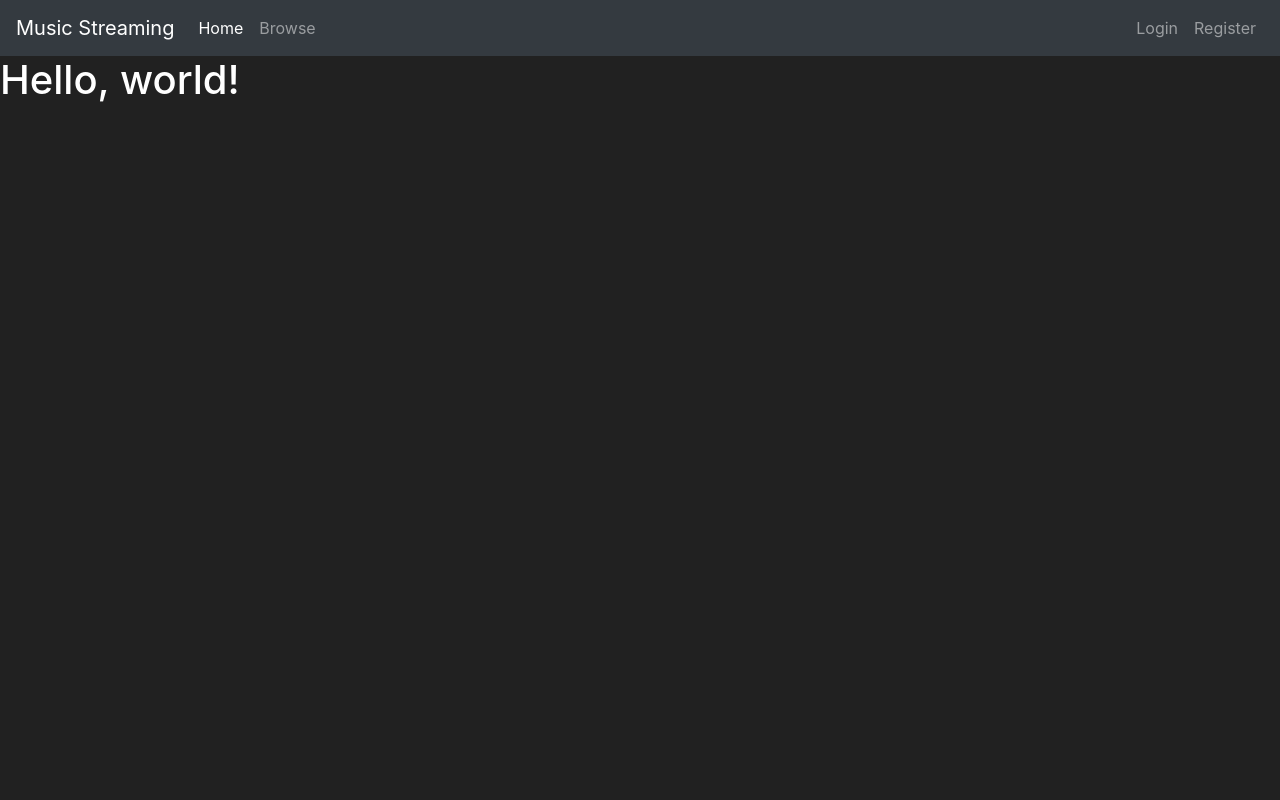
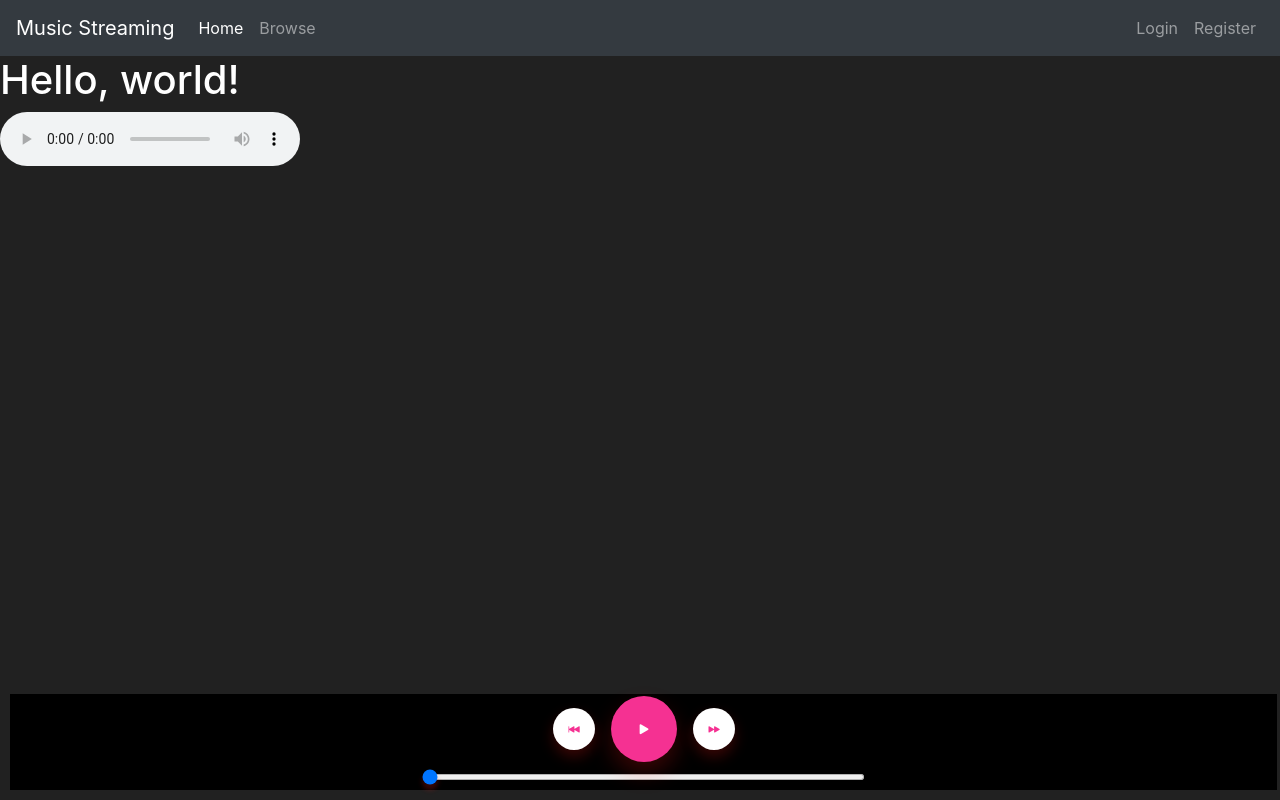
Before and after one commit to Istentel/Music-Stream-Platform, a Flask app: page / in a window 1280 px wide. Run offline with Flask 2, Linux system fonts and the light colour scheme; some libraries are stand-ins or nearby versions.

Commit message:
added playbar

```diff
--- a/docker-compose.yaml
+++ b/docker-compose.yaml
@@ -23,4 +23,4 @@ services:
       - MYSQL_HOST=mysql_db
       - MYSQL_PORT=3306
     ports:
-      - '3306:3306'
+      - '3307:3306'
--- a/flask_server/web/routes.py
+++ b/flask_server/web/routes.py
@@ -4,14 +4,28 @@ from web.forms import RegisterForm, LoginForm
 from web.models import User
 from flask_login import login_user, logout_user
 
+progress = 25
+
 @app.route('/')
 @app.route('/home')
 def home_page():
-    return render_template('home.html')
+    return render_template('home.html', flash_message=True)
 
 @app.route('/about/<username>')
 def about_page(username):
     return f'<h1>This is the about page of {username}'
+
+@app.route('/play')
+def play():
+    global progress
+    progress += 10
+    if progress > 100:
+        progress = 100
+    return redirect(url_for('home_page'))
+
+@app.route('/pause')
+def pause():
+    return redirect(url_for('home_page'))
 
 @app.route('/login', methods=['GET', 'POST'])
 def login_page():
--- a/flask_server/web/templates/base.html
+++ b/flask_server/web/templates/base.html
@@ -7,6 +7,8 @@
 
     <!-- Bootstrap CSS -->
     <link rel="stylesheet" href="https://cdn.jsdelivr.net/npm/bootstrap@4.5.3/dist/css/bootstrap.min.css" integrity="sha384-TX8t27EcRE3e/ihU7zmQxVncDAy5uIKz4rEkgIXeMed4M0jlfIDPvg6uqKI2xXr2" crossorigin="anonymous">
+    <link href="https://stackpath.bootstrapcdn.com/bootstrap/4.5.2/css/bootstrap.min.css" rel="stylesheet">
+    <link rel="stylesheet" href="https://cdn.jsdelivr.net/npm/bootstrap-icons@1.11.3/font/bootstrap-icons.min.css">
 
     <title>
         {% block title %}
@@ -67,6 +69,8 @@
 
     {% endblock %}
 
+    <!-- Playbar -->
+    {% include 'playbar.html' %}
 
     <!-- Optional JavaScript; choose one of the two! -->
 
--- /dev/null
+++ b/flask_server/web/templates/playbar.html
@@ -0,0 +1,127 @@
+<html>
+<head>
+  <style>
+    .playbar{
+      background: black;
+      position: fixed;
+      left: 10px;
+      bottom: 10px;
+      width: 99%;
+    }
+    .progressbar{
+      display: flex;
+      justify-content: center;
+      align-items: center;
+    }
+
+    #progress{
+      -webkit-appearance: button;
+      width: 35%;
+      height: 6px;
+      background: #f53192;
+      border-radius: 4px;
+      cursor: pointer;
+      margin: 10px 0;
+    }
+
+    #progress::-webkit-slider-thumb{
+      -webkit-appearance: none;
+      background: #f53192;
+      width: 30px;
+      height: 30px;
+      border-radius: 50%;
+      border: 8px solid  #fff;
+      box-shadow: 0 5px 5px rgba(255, 26, 26, 0.22);
+    }
+
+    .controls{
+      display: flex;
+      justify-content: center;
+      align-items: center;
+    }
+
+    .controls div{
+      transform: scale(0.7);
+      width: 60px;
+      height: 60px;
+      margin: 5px;
+      background: #fff;
+      display: inline-flex;
+      align-items: center;
+      justify-content: center;
+      border-radius: 50%;
+      color: #f53192;
+      box-shadow: 0 10px 20px rgba(255, 26, 25, 0.22);
+      cursor: pointer;
+    }
+
+    .controls div:nth-child(2){
+      transform: scale(1.1);
+      background: #f53192;
+      color: #fff;
+    }
+  </style>
+</head>
+<body>
+
+  <audio controls id="song">
+    <source src="Allie_X_Downtown.mp3" type="audio/mpeg">
+  </audio>
+
+  <div class="playbar">
+    <div class="controls">
+      <div><i class="bi bi-skip-backward-fill"></i></div>
+      <div onclick="playPause()"><i class="bi bi-play-fill" id="ctrlIcon"></i></div>
+      <div><i class="bi bi-fast-forward-fill"></i></div>
+    </div>
+    <div class="progressbar">
+      <input type="range" value="0" id="progress">
+    </div>
+  </div>
+
+
+  <!-- Bootstrap JS and dependencies -->
+  <script src="https://code.jquery.com/jquery-3.5.1.slim.min.js"></script>
+  <script src="https://cdn.jsdelivr.net/npm/@popperjs/core@2.5.4/dist/umd/popper.min.js"></script>
+  <script src="https://stackpath.bootstrapcdn.com/bootstrap/4.5.2/js/bootstrap.min.js"></script>
+
+  <script>
+    let progressbar = document.getElementById("progressbar");
+    let song = document.getElementById("song");
+    let ctrlIcon = document.getElementById("ctrlIcon");
+
+    song.onloadedmetadata = function(){
+      progressbar.max = song.duration;
+      progressbar.value = song.currentTime;
+    }
+
+    function playPause(){
+      console.log(window.location.pathname + "\n");
+      console.log(window.location.href + "\n");
+      if(ctrlIcon.classList.contains("bi-pause")){
+        song.pause();
+        ctrlIcon.classList.remove("bi-pause");
+        ctrlIcon.classList.add("bi-play");
+      }
+      else{
+        song.play();
+        ctrlIcon.classList.add("bi-pause");
+        ctrlIcon.classList.remove("bi-play");
+      }
+    }
+
+    if(song.play()){
+      setInterval(()=>{
+        progressbar.value = song.currentTime;
+      },500)
+    }
+
+    progressbar.onchange = function(){
+      song.play();
+      song.currentTime = progressbar.value;
+      ctrlIcon.classList.add("bi-pause");
+      ctrlIcon.classList.remove("bi-play");
+    }
+  </script>
+</body>
+</html>
```
Also changed, not shown: 2 other files.
